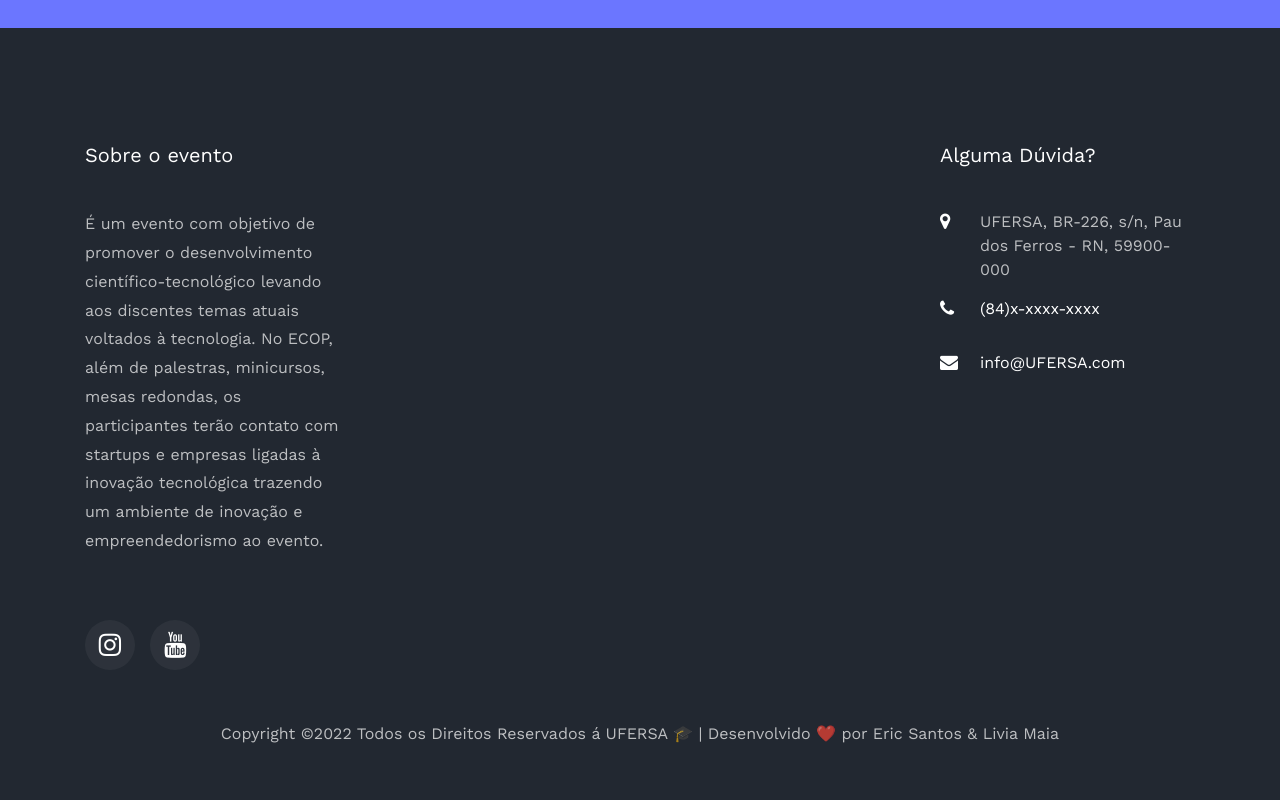
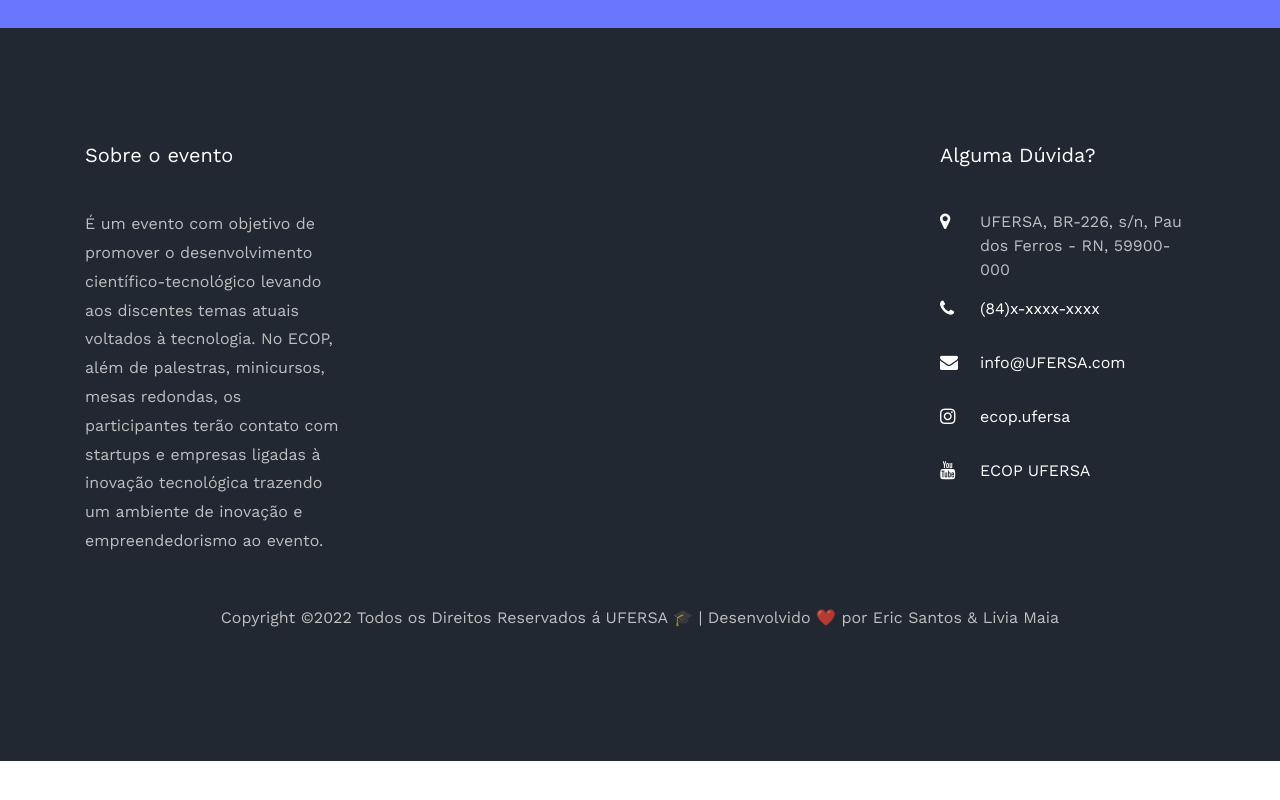
Before and after one commit to EricSantosdm/Event, a plain HTML site: page index.html in a window 1280 px wide. Shown: the part 4592-5392 px from the top of the page. After the commit the page ends 5353 px from the top, so only its background shows below. Drawn offline with nearby package versions, Linux system fonts and the light colour scheme; some packages are replaced by stand-ins of ours; no server answers; files whose address does not match are found by name.

Commit message:
atualizando o footer

```diff
--- a/index.html
+++ b/index.html
@@ -505,12 +505,6 @@
             <div class="ftco-footer-widget mb-4">
               <h2 class="ftco-heading-2">Sobre o evento</h2>
               <p>É um evento com objetivo de promover o desenvolvimento científico-tecnológico levando aos discentes  temas atuais voltados à tecnologia. No ECOP, além de palestras, minicursos, mesas redondas, os participantes terão contato com startups e empresas ligadas à inovação tecnológica trazendo um ambiente de inovação e empreendedorismo ao evento.</p>
-              <ul class="ftco-footer-social list-unstyled float-md-left float-lft mt-5">
-
-                <li class="ftco-animate"><a href="https://www.instagram.com/ecop.ufersa/"><span class="icon-instagram"></span></a></li>
-                <li class="ftco-animate"><a href="https://www.youtube.com/channel/UCw51fRtUWNo8qewW9bzairw"><span class="icon-youtube"></span></a></li>
-
-              </ul>
             </div>
           </div>
           <div class="col-md">
@@ -527,6 +521,8 @@
 	                <li><span class="icon icon-map-marker"></span><span class="text">UFERSA, BR-226, s/n, Pau dos Ferros - RN, 59900-000</span></li>
 	                <li><a href="#"><span class="icon icon-phone"></span><span class="text">(84)x-xxxx-xxxx</span></a></li>
 	                <li><a href="#"><span class="icon icon-envelope"></span><span class="text">info@UFERSA.com</span></a></li>
+                  <li><a href="https://www.instagram.com/ecop.ufersa/"><span class="icon icon-instagram"></span><span class="text">ecop.ufersa</span></a></li>
+                  <li><a href="https://www.youtube.com/channel/UCw51fRtUWNo8qewW9bzairw"><span class="icon icon-youtube"></span><span class="text">ECOP UFERSA</span></a></li>
 	              </ul>
 	            </div>
             </div>
```
